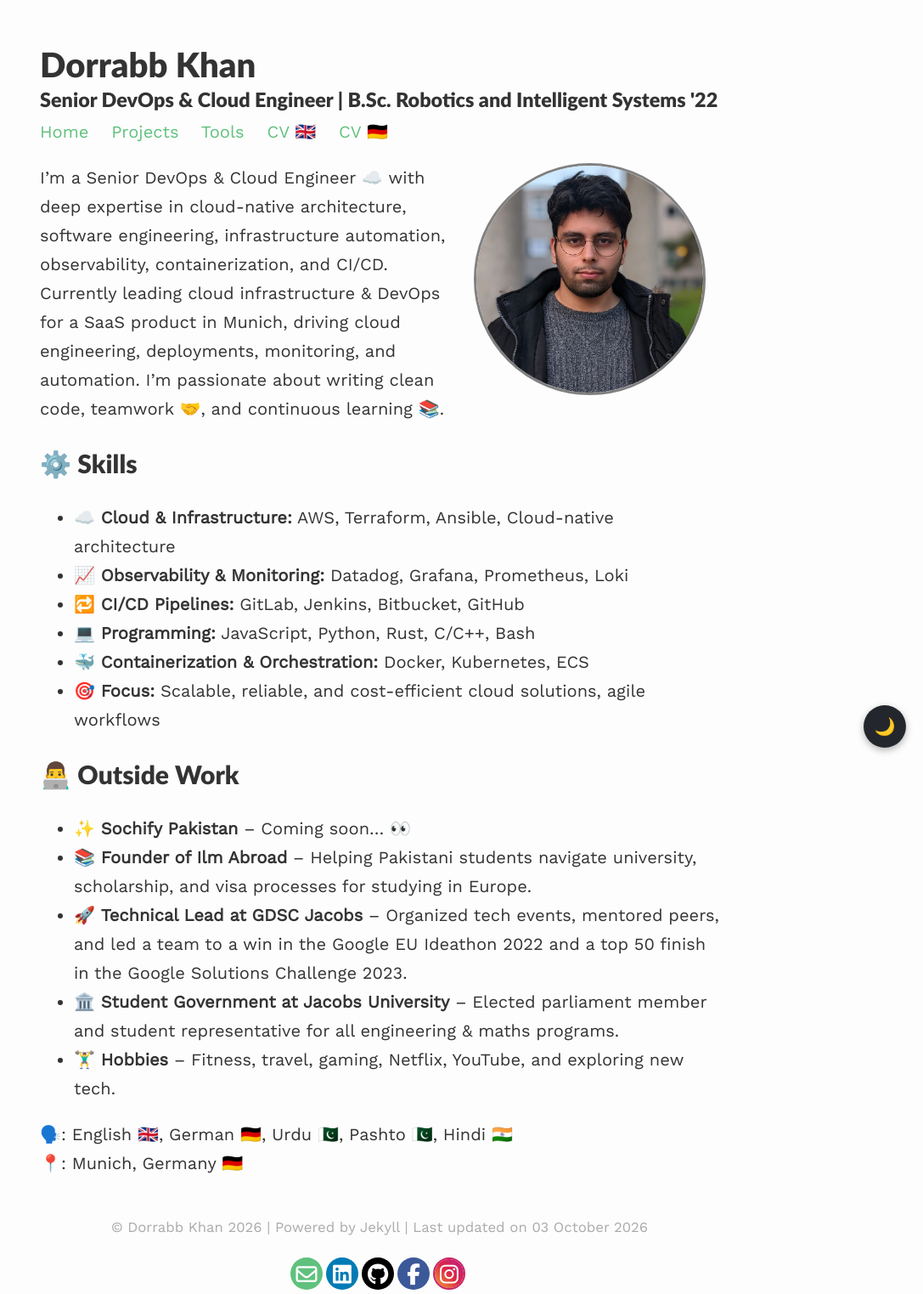
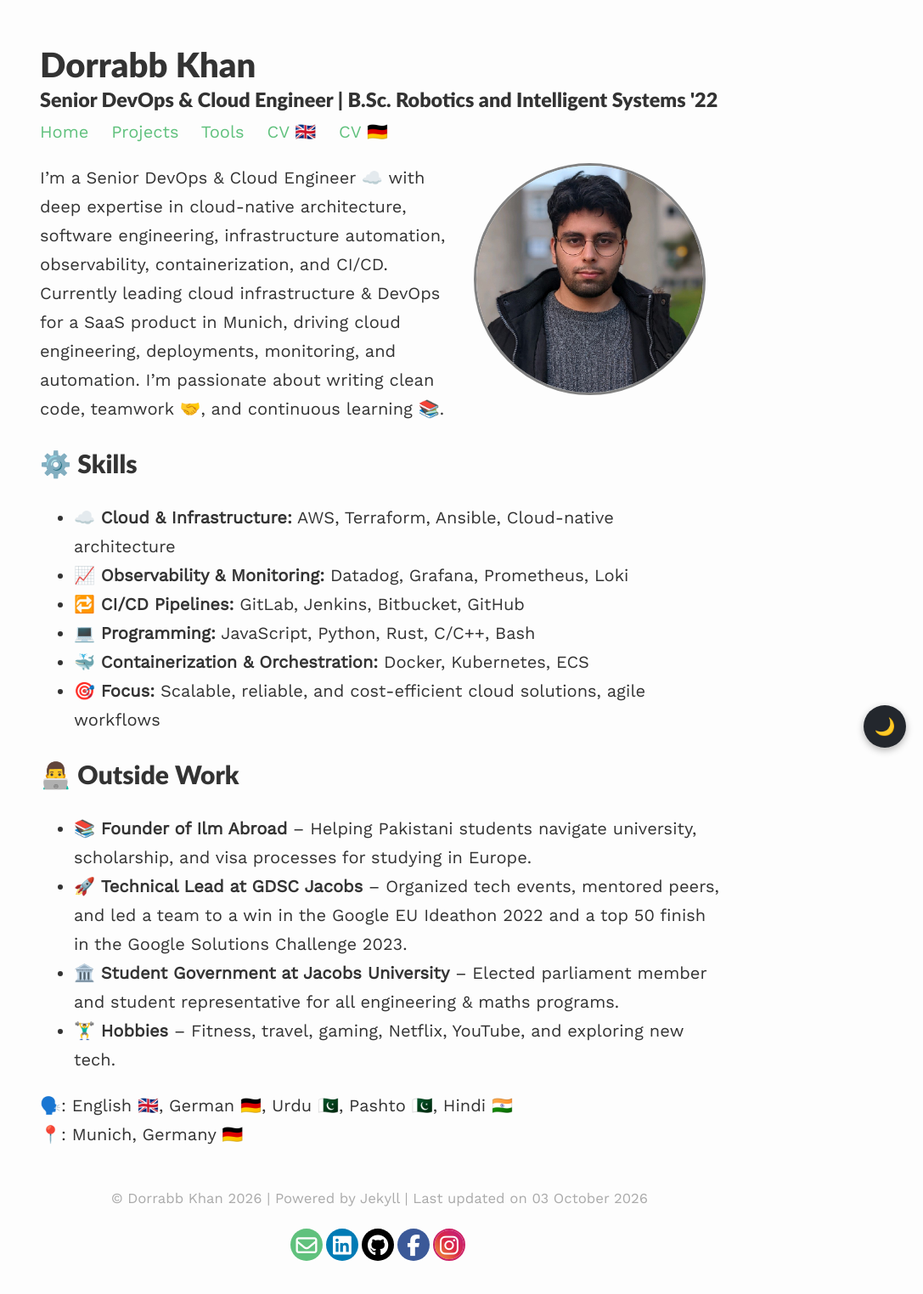
Before and after one commit to dorrabbkhan/dorrabbkhan.github.io, a Jekyll site: the page built from index.md, in a window 1280 px wide. Shown: the whole page at 85% size, without its empty margins (193-1280 px from the left). Built offline with Jekyll 4.4.1, drawn with Linux system fonts in a browser that asks for light colours; after the commit the page ends 1489 px from its top, so only the background shows below that.

Commit message:
Remove Sochify

```diff
--- a/index.md
+++ b/index.md
@@ -20,7 +20,6 @@ I’m a Senior DevOps & Cloud Engineer ☁️ with deep expertise in cloud-nativ
 
 ## 👨‍💻 Outside Work
 
-- ✨ **Sochify Pakistan** – Coming soon... 👀
 - 📚 **Founder of Ilm Abroad** – Helping Pakistani students navigate university, scholarship, and visa processes for studying in Europe.
 - 🚀 **Technical Lead at GDSC Jacobs** – Organized tech events, mentored peers, and led a team to a win in the Google EU Ideathon 2022 and a top 50 finish in the Google Solutions Challenge 2023.
 - 🏛️ **Student Government at Jacobs University** – Elected parliament member and student representative for all engineering & maths programs.
```
